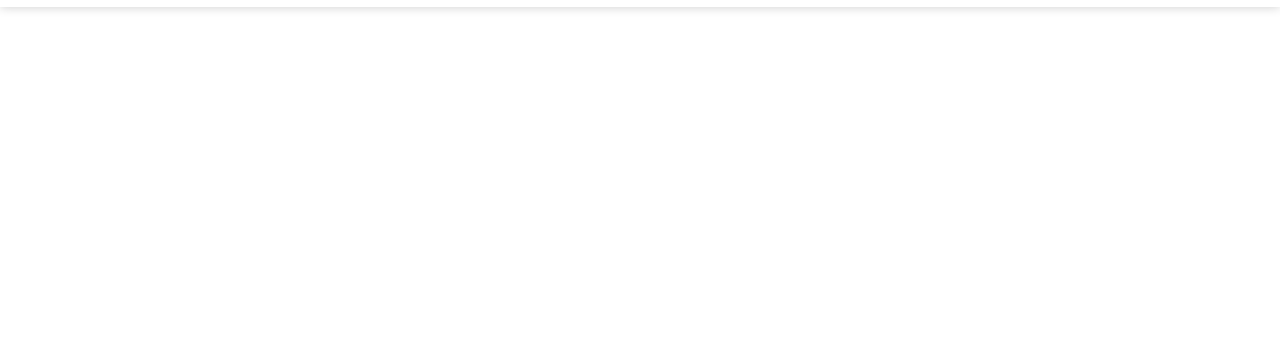
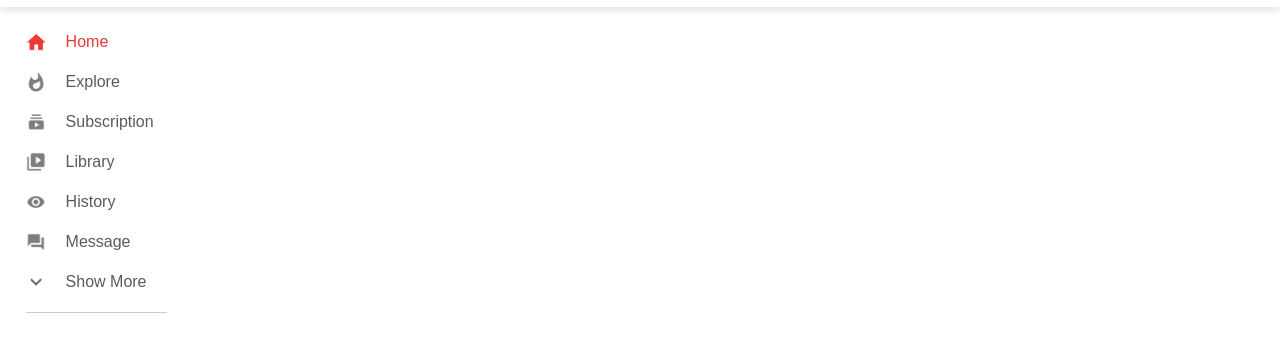
Before and after one commit to bekibaba/Youtube-clone, a plain HTML site: page index.html in a window 1280 px wide. Shown: the part 48-400 px from the top of the page. Drawn offline with Linux system fonts and the light colour scheme.

Commit message:
add sidebar

```diff
--- a/index.html
+++ b/index.html
@@ -30,5 +30,22 @@
             <img src="images/Jack.png" class="user-icon">
         </div>
     </nav>
+
+    <!--Sidebar-->
+    <div class="sidebar">
+        <div class="shortcut-links">
+            <a href=""><img src="images/home.png"><p>Home</p></a>
+            <a href=""><img src="images/explore.png"><p>Explore</p></a>
+            <a href=""><img src="images/subscriprion.png"><p>Subscription</p></a>
+            <a href=""><img src="images/library.png"><p>Library</p></a>
+            <a href=""><img src="images/history.png"><p>History</p></a>
+            <a href=""><img src="images/messages.png"><p>Message</p></a>
+            <a href=""><img src="images/show-more.png"><p>Show More</p></a>
+            <hr>
+        </div>
+    </div>
+
+
+
 </body>
 </html>
--- a/style.css
+++ b/style.css
@@ -20,7 +20,7 @@ nav{
     justify-content: space-between;
     box-shadow: 0 0 10px rgba(0, 0, 0, 0.2);
     background: #fff;
-    position: static;
+    position: sticky;
     top: 0;
     z-index: 10;
 }
@@ -59,3 +59,37 @@ nav{
 .nav-middle .serch-box img{
     width: 15px;
 }
+
+/*------sidebar------*/
+
+.sidebar{
+    background: #fff;
+    width: 15%;
+    height: 50%;
+    position: fixed;
+    top: 0;
+    padding-left: 2%;
+    padding-top: 80px;
+
+}
+
+.shortcut-links a img{
+    width: 20px;
+    margin-right: 20px;
+}
+.shortcut-links a{
+    display: flex;
+    align-items: center;
+    margin-bottom: 20px;
+    width: fit-content;
+    flex-wrap: wrap;
+}
+.shortcut-links a:first-child{
+    color: #ed3833;
+}
+.sidebar hr{
+    border: 0;
+    height: 1px;
+    background: #ccc;
+    width: 85%;
+}
```
